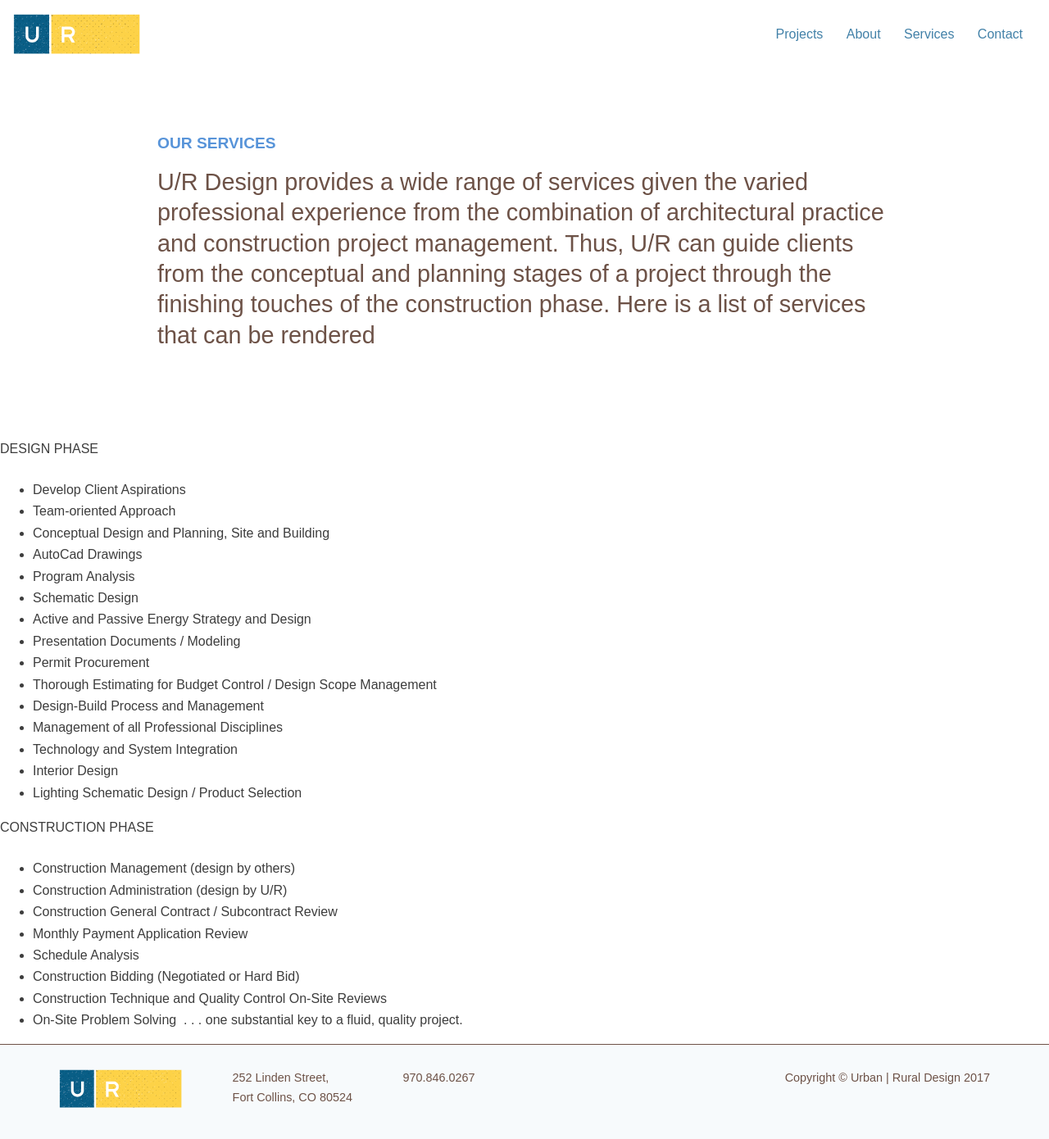
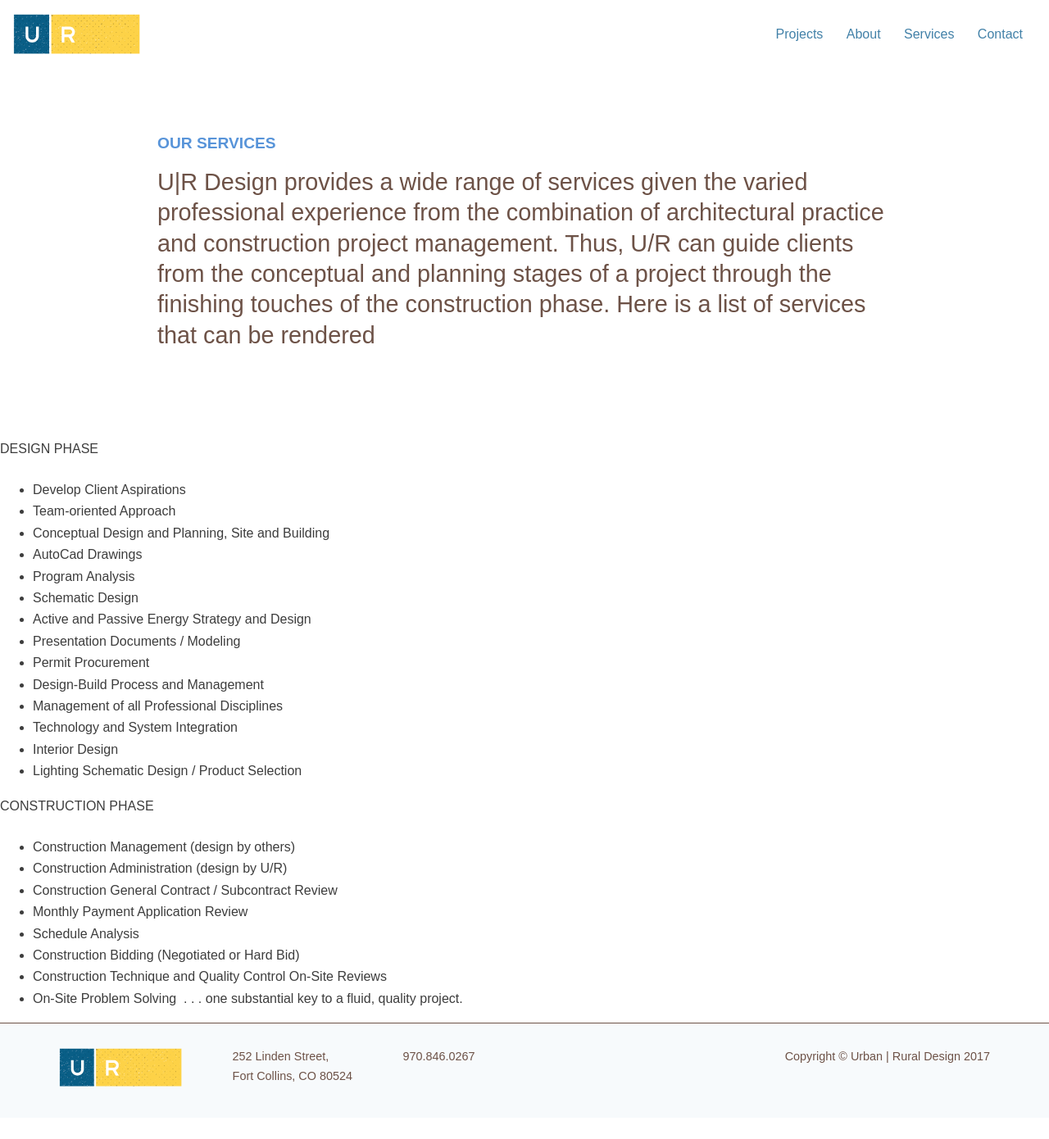
Before and after one commit to michaeldmcqueen/urbanrural, a Jekyll site: the page built from pages/services/index.md, in a window 1280 px wide. Shown: the whole page at 82% size. Built offline with Jekyll 4.4.1, drawn with Linux system fonts in a browser that asks for light colours; nearby versions of some CDN libraries; after the commit the page ends 1364 px from its top, so only the background shows below that.

Commit message:
Updated 'pages/services/index.md' via CloudCannon

```diff
--- a/pages/services/index.md
+++ b/pages/services/index.md
@@ -1,6 +1,6 @@
 ---
 title: Our Services
-subtitle: 'U/R Design provides a wide range of services given the varied professional experience from the combination of architectural practice and construction project management. Thus, U/R can guide clients from the conceptual and planning stages of a project through the finishing touches of the construction phase. Here is a list of services that can be rendered'
+subtitle: 'U|R Design provides a wide range of services given the varied professional experience from the combination of architectural practice and construction project management. Thus, U/R can guide clients from the conceptual and planning stages of a project through the finishing touches of the construction phase. Here is a list of services that can be rendered'
 permalink: /services/
 description: Architectural Design and Construction Management Services Colorado
 layout: service
@@ -18,7 +18,6 @@
 * Active and Passive Energy Strategy and Design
 * Presentation Documents / Modeling
 * Permit Procurement
-* Thorough Estimating for Budget Control / Design Scope Management
 * Design-Build Process and Management
 * Management of all Professional Disciplines
 * Technology and System Integration
```
